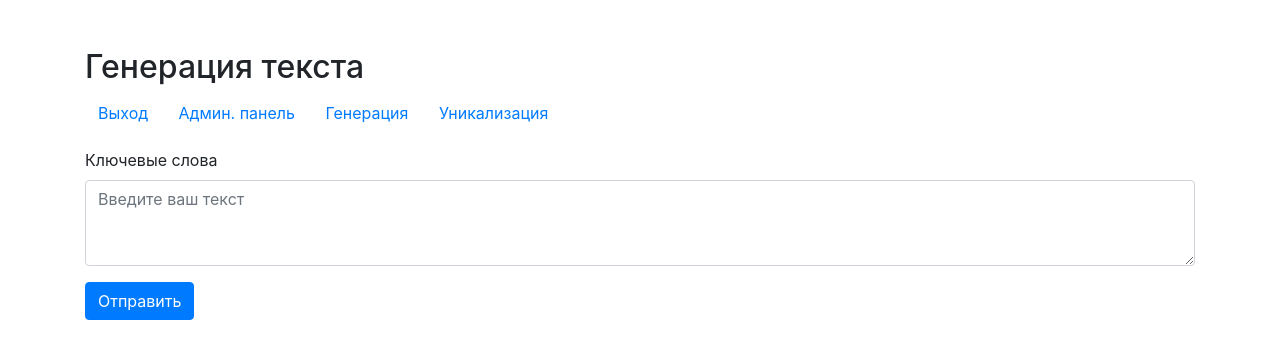
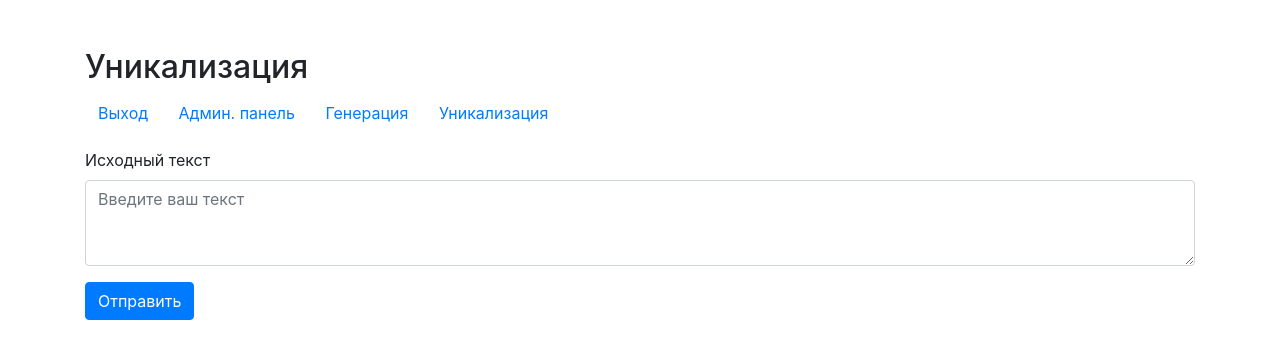
Before and after one commit to st2l/openai-pythonanywhere-site, a Flask app: page /uniq in a window 1280 px wide. Shown: the top 359 px of the page. Run offline with Flask 3, Linux system fonts and the light colour scheme; the visitor is signed in with stand-in values (Sample User, id 1); parts of the project's set-up code (start-up, migrations or seed data) failed here and were passed over; some libraries are stand-ins or nearby versions.

Commit message:
some cosmetic changes

```diff
--- a/templates/uniq.html
+++ b/templates/uniq.html
@@ -8,7 +8,7 @@
 </head>
 <body>
     <div class="container mt-5">
-        <h2>Генерация текста</h2>
+        <h2>Уникализация</h2>
         <div class="mb-3">
             <a href="{{ url_for('logout') }}" class="btn btn-link danger">Выход</a>
             {% if is_admin %}
@@ -19,7 +19,7 @@
         </div>
         <form action="/uniq" method="POST">
             <div class="form-group">
-                <label for="textarea2">Ключевые слова</label>
+                <label for="textarea2">Исходный текст</label>
                 <textarea name="user-text" class="form-control" id="textarea2" rows="3" placeholder="Введите ваш текст"></textarea>
             </div>
             <button type="submit" class="btn btn-primary">Отправить</button>
```
Also changed, not shown: openai_logic.py (+4 -3 lines), README.md.
